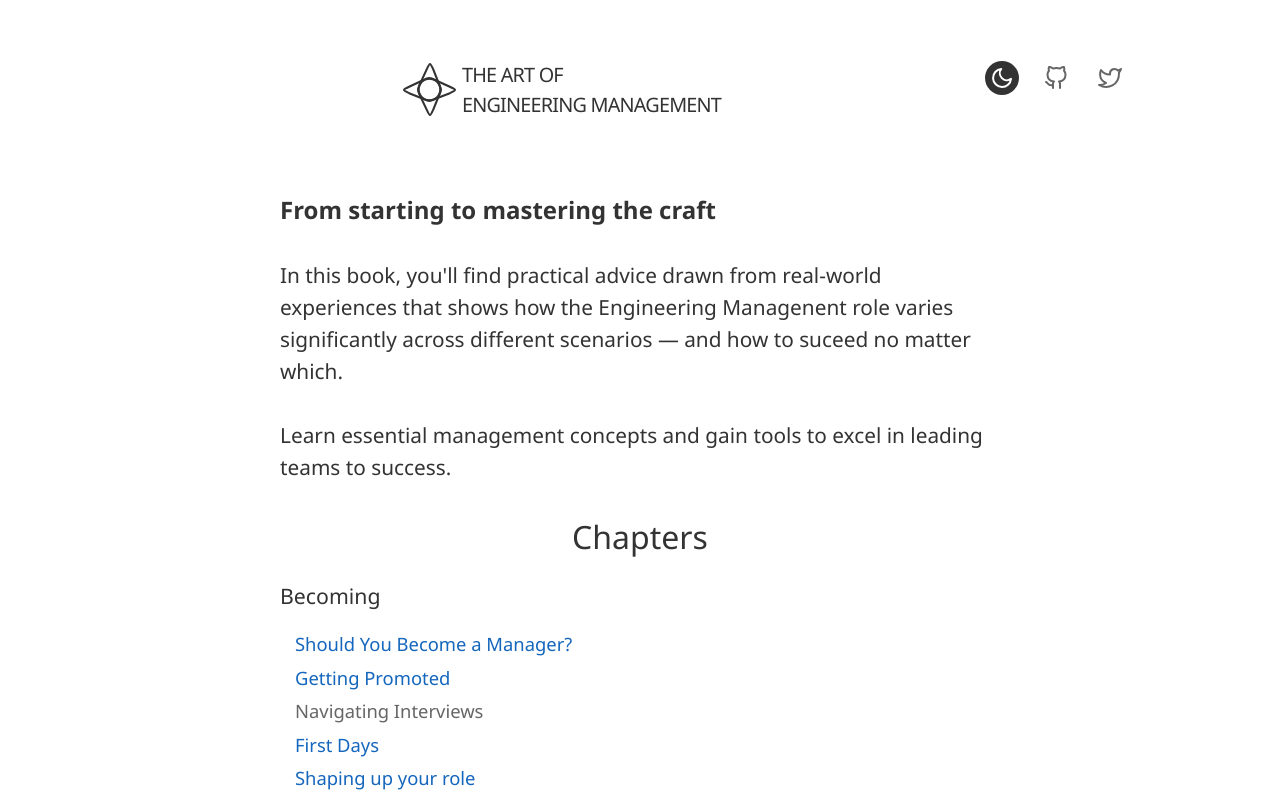
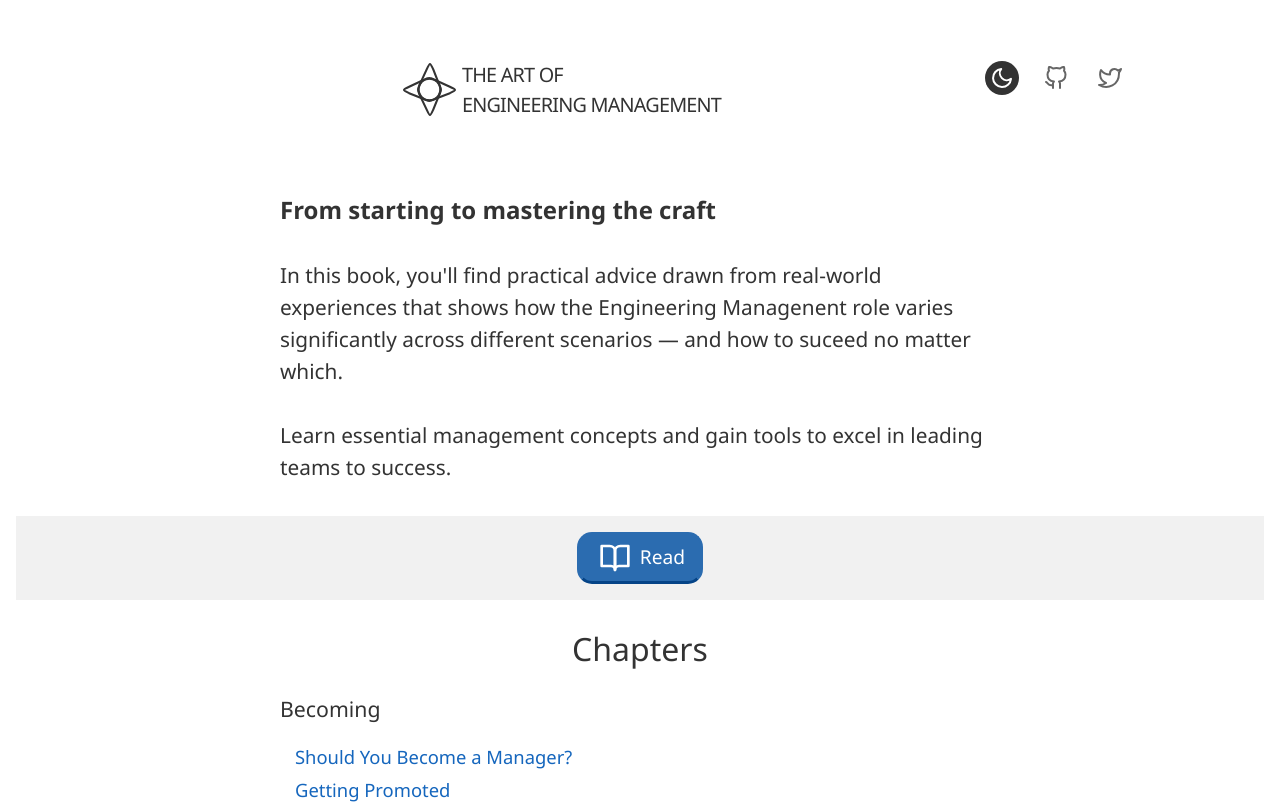
Before and after one commit to JampaUchoa/the-art-of-engineering-management, a Next.js app: page / in a window 1280 px wide. Shown: the top 804 px of the page. Built offline with nearby package versions, Linux system fonts and the light colour scheme.

Commit message:
add button

```diff
--- a/src/app/_components/chapter/navigator.tsx
+++ b/src/app/_components/chapter/navigator.tsx
@@ -1,19 +1,15 @@
 import { Post } from "@/interfaces/post";
 import { getAllPosts } from "@/lib/api";
-import { FiBook, FiChevronLeft, FiChevronRight } from "react-icons/fi";
+import { FiBook, FiChevronRight } from "react-icons/fi";
 import "./navigator.scss";
 export default function ChapterNavigator({ current }: { current: Post }) {
 
     const allPosts = getAllPosts();
     // find the previous and next posts
     const currentIndex = allPosts.findIndex((post) => post.slug === current.slug);
-    const previous = allPosts[currentIndex - 1];
     const next = allPosts[currentIndex + 1];
     return (
         <div className="chapter-navigator">
-            {/* {previous && (
-                <a href={`/chapters/${previous.slug}`}><FiChevronLeft/></a>
-            )} */}
             {next ? (
                 <a className="next" href={`/chapters/${next.slug}`}>
                     <div>
--- a/src/app/_components/intro/home.scss
+++ b/src/app/_components/intro/home.scss
@@ -56,4 +56,24 @@
         }
 
     }
+    .buttons{
+        margin: 0 auto;
+        text-align: center;
+        background-color: var(--image-border);
+    }
+    .chapter-navigator{
+        display: inline-block;
+        text-align: center;
+        max-width: auto;
+        margin: 0 auto;
+        .next{
+            gap: 5px;
+            display: flex;
+            padding: 7px 15px;
+            text-align: center;
+        }
+        svg{
+            font-size: 2rem;
+        }
+    }
 }
--- a/src/app/_components/intro/home.tsx
+++ b/src/app/_components/intro/home.tsx
@@ -1,6 +1,11 @@
+import tableOfContents from "@/lib/toc";
 import TableOfContents from "../table-of-contents/table-of-contents";
 import "./home.scss";
+import "../chapter/navigator.scss";
+import { FiBook, FiBookOpen } from "react-icons/fi";
 export function Home() {
+  const chapter1 = tableOfContents[0].subtopics[0];
+
   return (
     <div className="home-page">
       <div className="intro-text">
@@ -14,9 +19,19 @@ export function Home() {
           Learn essential management concepts and gain tools to excel in leading teams to success.
         </p>
       </div>
+      <div className="buttons">
+        <div className="chapter-navigator">
+          <a className="next" href={`/chapters/${chapter1.slug}`}>
+            <FiBookOpen />
+            <div>
+              <span className="chapter-title">{"Read"}</span>
+            </div>
+          </a>
+        </div>
+      </div>
       <div className="released-chapters">
         <h2> Chapters</h2>
-        <TableOfContents/>
+        <TableOfContents />
       </div>
       {/* <picture>
           <source media="(prefers-color-scheme: dark)" srcSet="https://github.com/user-attachments/assets/f521777e-98b9-46cf-90a0-f6528da20cc3" />
```
Also changed, not shown: _chapters/2_getting-promoted.md (+1 -1 lines).
